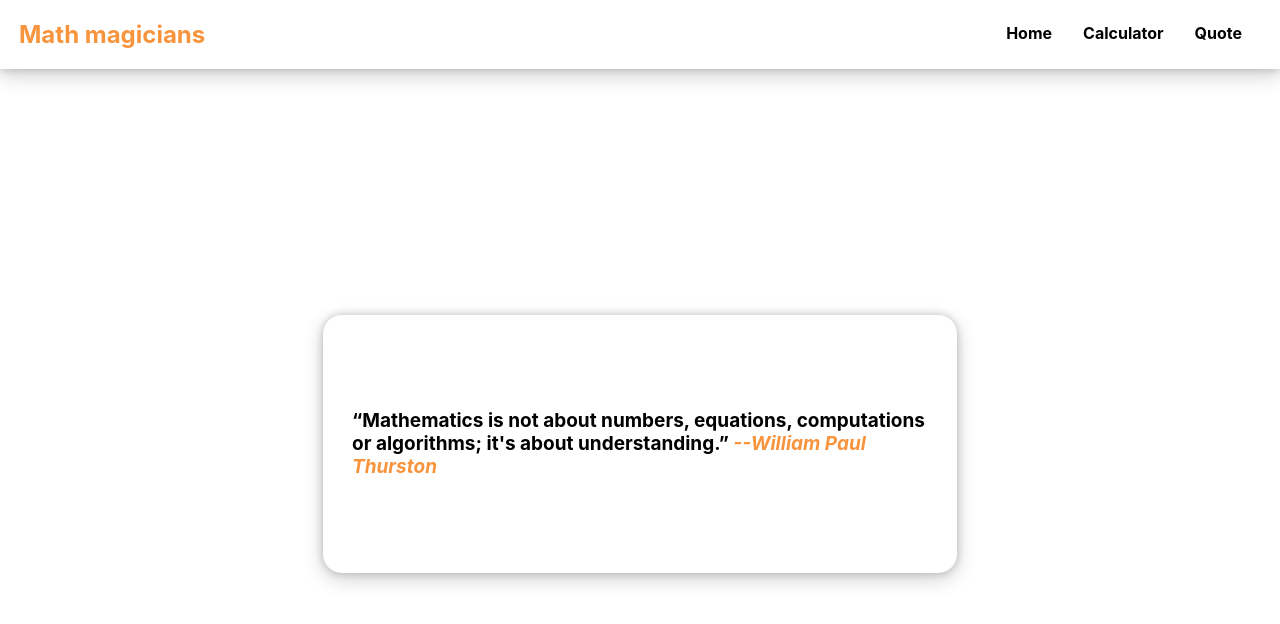
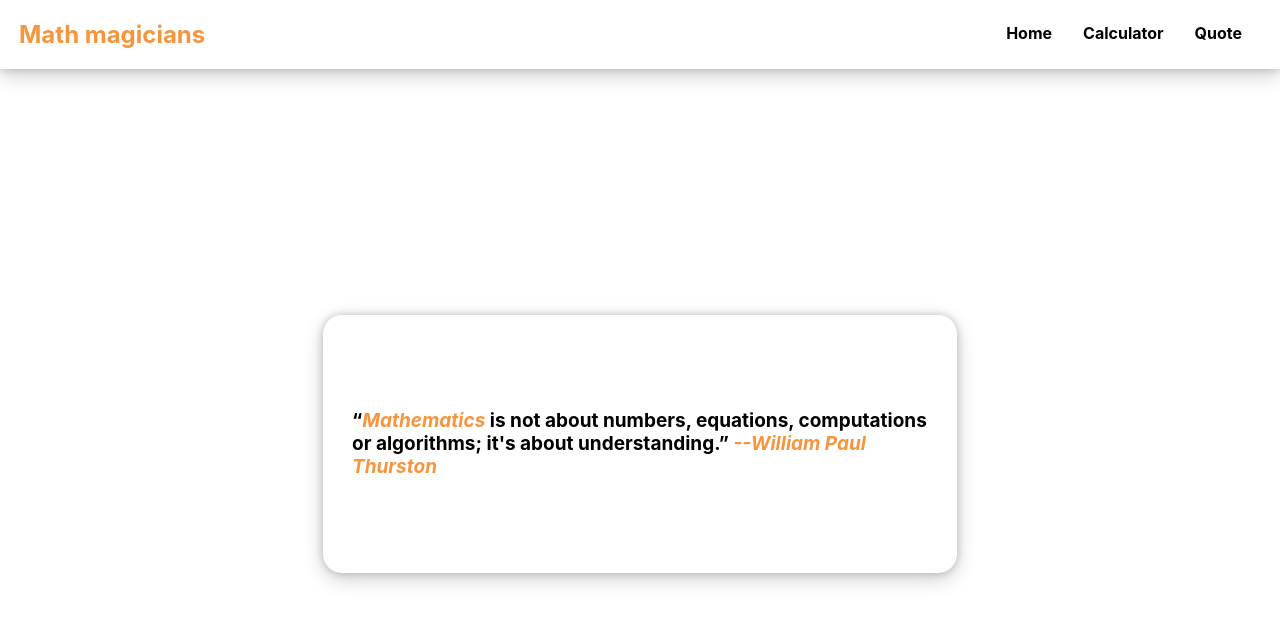
Before and after one commit to abdallahmalima/Math-Magician, a React (Create React App) app: page /quotes in a window 1280 px wide. Shown: the top 624 px of the page. Built offline with nearby package versions, Linux system fonts and the light colour scheme.

Commit message:
Add style to quote

```diff
--- a/src/components/Quote.js
+++ b/src/components/Quote.js
@@ -1,7 +1,7 @@
 const Quote = () => (
     <div className='quoteContainer'>
            <h4 className='quoteText'>
-            “Mathematics is not about numbers, equations,
+            “<i className='quotor'>Mathematics</i> is not about numbers, equations,
              computations or algorithms; it's about
               understanding.” <i className='quotor'>--William Paul Thurston</i>
             </h4>
```
